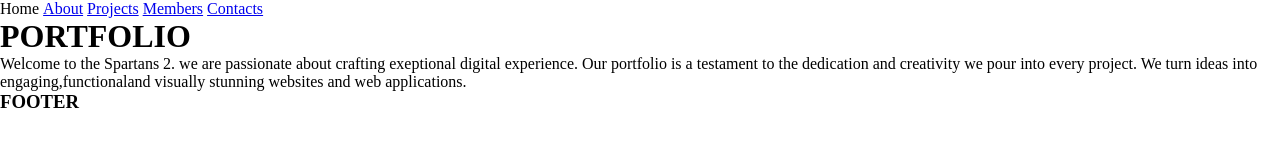
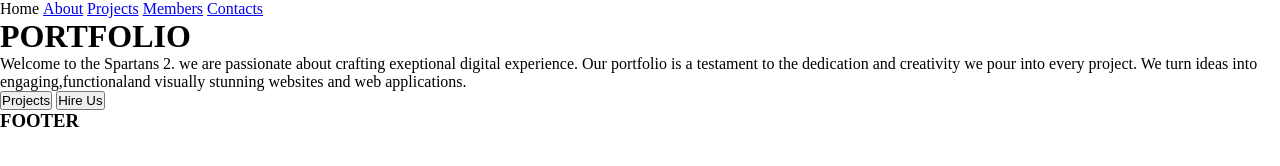
Before and after one commit to NoniMuthoniGenerali/Portfolio, a plain HTML site: page index.html in a window 1280 px wide. Drawn offline with Linux system fonts and the light colour scheme.

Commit message:
Update index.html

```diff
--- a/index.html
+++ b/index.html
@@ -26,6 +26,10 @@
             <P>Welcome to the Spartans 2. we are passionate about crafting exeptional digital experience. Our portfolio is a testament to the dedication
             and  creativity we pour into every project. We turn ideas into engaging,functionaland visually stunning websites and web applications.
             </P>
+       <div>
+           <button class="button1">Projects</button>
+           <button class="button2">Hire Us</button>
+       </div>
         </div>
         <div id="image">
 
```
